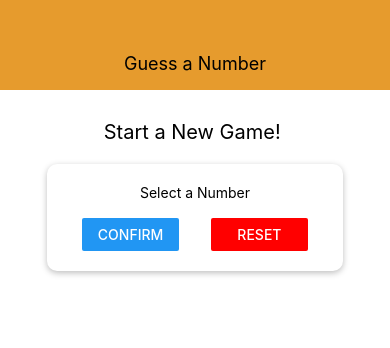
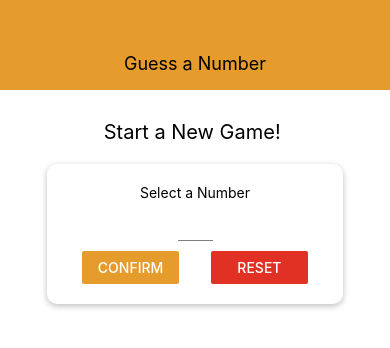
Before and after one commit to Renzik/guess-a-number-app, a React Native app: screen / in a window 390 px wide. Shown: the top 348 px of the page. Built offline with nearby package versions, Linux system fonts and the light colour scheme.

Commit message:
adding Card, Input components. Adding functionality up to first StartGame screen

```diff
--- a/constants/colors.js
+++ b/constants/colors.js
@@ -0,0 +1,4 @@
+export default {
+  primary: '#e69b2d',
+  secondary: '#e03124',
+};
--- a/src/components/Header.js
+++ b/src/components/Header.js
@@ -1,5 +1,7 @@
 import React from 'react';
 import { StyleSheet, Text, View } from 'react-native';
+
+import theme from '../../constants/colors';
 
 const Header = ({ title }) => {
   return (
@@ -13,7 +15,7 @@ const styles = StyleSheet.create({
   header: {
     width: '100%',
     height: 90,
-    backgroundColor: '#e69b2d',
+    backgroundColor: theme.primary,
     paddingTop: 36,
     alignItems: 'center',
     justifyContent: 'center',
--- /dev/null
+++ b/src/components/Input.js
@@ -0,0 +1,17 @@
+import React from 'react';
+import { StyleSheet, TextInput } from 'react-native';
+
+const Input = props => {
+  return <TextInput {...props} style={{ ...styles.input, ...props.style }} />;
+};
+
+const styles = StyleSheet.create({
+  input: {
+    height: 30,
+    borderBottomColor: 'grey',
+    borderBottomWidth: 1,
+    marginVertical: 10,
+  },
+});
+
+export default Input;
--- a/src/screens/StartGame.screen.js
+++ b/src/screens/StartGame.screen.js
@@ -1,25 +1,72 @@
-import React from 'react';
-import { StyleSheet, Text, View, TextInput, Button } from 'react-native';
+import React, { useState } from 'react';
+import {
+  StyleSheet,
+  Text,
+  View,
+  TextInput,
+  Button,
+  TouchableWithoutFeedback,
+  Keyboard,
+} from 'react-native';
+
+import theme from '../../constants/colors';
 
 import Card from '../components/Card';
+import Input from '../components/Input';
 
 const StartGame = () => {
+  const [num, setNum] = useState('');
+  const [confirmed, setConfirmed] = useState(false);
+  const [selectedNum, setSelectedNum] = useState();
+
+  const numInputHandler = inputText => {
+    setNum(inputText.replace(/[^0-9]/g, ''));
+  };
+
+  const handleReset = () => {
+    setNum('');
+    setConfirmed(false);
+  };
+
+  const handleConfirm = () => {
+    const chosenNum = parseInt(num);
+
+    chosenNum === NaN || chosenNum <= 0 || chosenNum > 99
+      ? alert('Invalid Input')
+      : setConfirmed(true),
+      setSelectedNum(),
+      setNum('');
+
+    // setSelectedNum(+num);
+  };
+
   return (
+    <TouchableWithoutFeedback onPress={() => Keyboard.dismiss()}>
       <View style={styles.screen}>
         <Text style={styles.title}>Start a New Game! </Text>
         <Card style={styles.inputContainer}>
           <Text>Select a Number</Text>
-        <TextInput />
+          <Input
+            style={styles.textInput}
+            blurOnSubmit
+            autoCorrect={false}
+            maxLength={2}
+            autoCapitalize='none'
+            keyboardType='number-pad'
+            onChangeText={numInputHandler}
+            value={num}
+          />
           <View style={styles.buttonContainer}>
             <View style={styles.button}>
-            <Button title='Reset' color={'red'} />
+              <Button title='Reset' color={theme.secondary} onPress={handleReset} />
             </View>
             <View style={styles.button}>
-            <Button title='Confirm' />
+              <Button title='Confirm' color={theme.primary} onPress={handleConfirm} />
             </View>
           </View>
         </Card>
       </View>
+    </TouchableWithoutFeedback>
   );
 };
 
@@ -32,6 +79,11 @@ const styles = StyleSheet.create({
   title: {
     fontSize: 20,
     marginVertical: 20,
+  },
+  textInput: {
+    width: 35,
+    fontSize: 20,
+    textAlign: 'center',
   },
   inputContainer: {
     alignItems: 'center',
```
Lines whose indentation alone changed are shown as unchanged.
